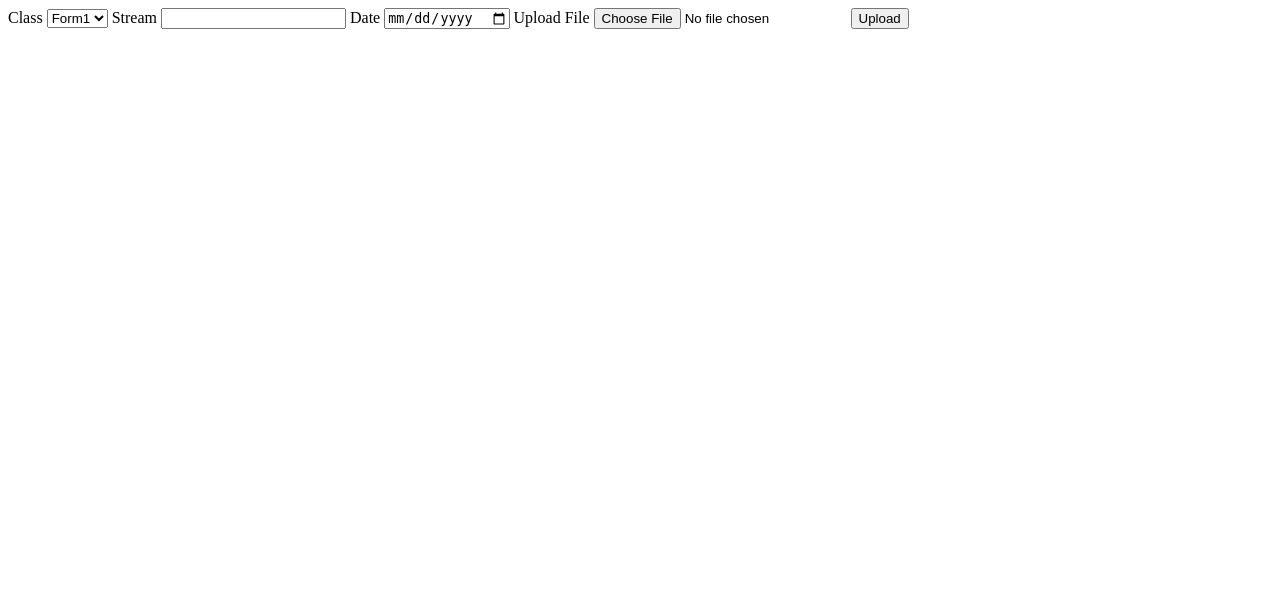
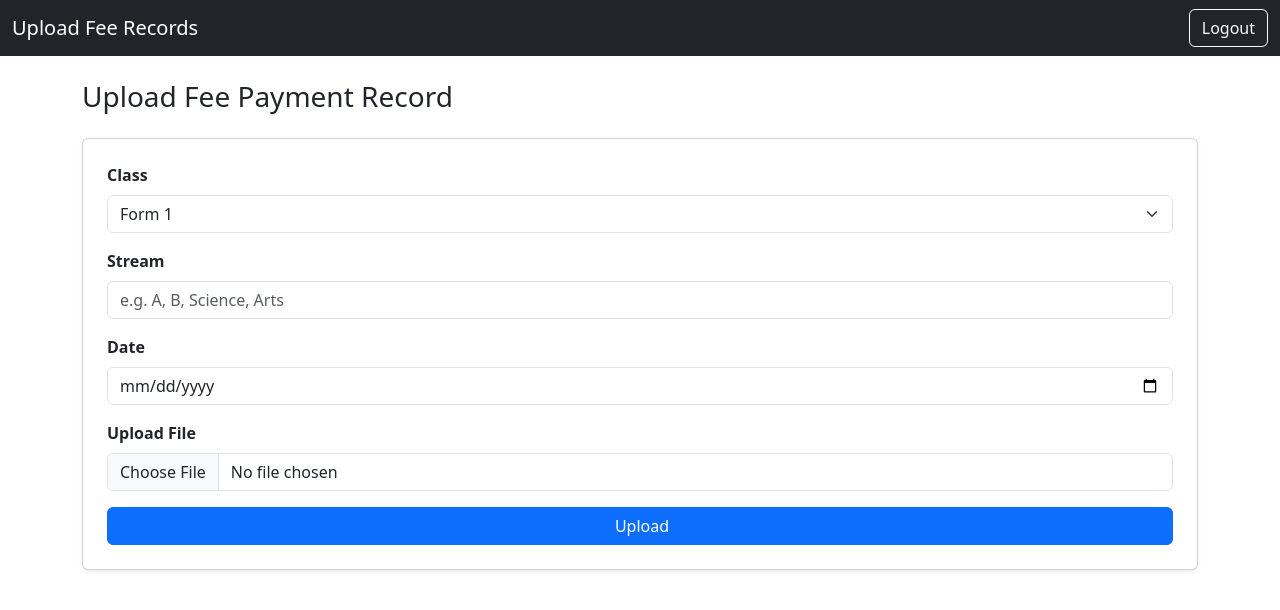
Before and after one commit to EzraelJeremiah-py/PESS, a Flask app: page /fees/upload in a window 1280 px wide. Shown: the top 610 px of the page. Run offline with Flask 3, Linux system fonts and the light colour scheme; the visitor is signed in with stand-in values (Sample User, id 1); some libraries are stand-ins or nearby versions.

Commit message:
Update upload_fee.html

```diff
--- a/pess-backend/templates/fees/upload_fee.html
+++ b/pess-backend/templates/fees/upload_fee.html
@@ -1,18 +1,56 @@
-<form method="POST" enctype="multipart/form-data">
-  <label>Class</label>
-  <select name="class" required>
-    <option>Form1</option><option>Form2</option><option>Form3</option>
-    <option>Form4</option><option>Form5</option><option>Form6</option>
-  </select>
+<!DOCTYPE html>
+<html lang="en">
+<head>
+  <meta charset="UTF-8">
+  <title>Upload Fee Records</title>
+  <link href="https://cdn.jsdelivr.net/npm/bootstrap@5.3.3/dist/css/bootstrap.min.css" rel="stylesheet">
+</head>
+<body>
+  <!-- Navbar -->
+  <nav class="navbar navbar-dark bg-dark">
+    <div class="container-fluid">
+      <span class="navbar-brand">Upload Fee Records</span>
+      <a href="{{ url_for('auth.logout') }}" class="btn btn-outline-light">Logout</a>
+    </div>
+  </nav>
 
-  <label>Stream</label>
-  <input type="text" name="stream" required>
+  <!-- Main Content -->
+  <div class="container mt-4">
+    <h3 class="mb-4">Upload Fee Payment Record</h3>
 
-  <label>Date</label>
-  <input type="date" name="fee_date" required>
+    <!-- Upload Form -->
+    <form method="POST" enctype="multipart/form-data" class="card p-4 shadow-sm">
+      <div class="mb-3">
+        <label class="form-label fw-bold">Class</label>
+        <select name="class" class="form-select" required>
+          <option value="Form1">Form 1</option>
+          <option value="Form2">Form 2</option>
+          <option value="Form3">Form 3</option>
+          <option value="Form4">Form 4</option>
+          <option value="Form5">Form 5</option>
+          <option value="Form6">Form 6</option>
+        </select>
+      </div>
 
-  <label>Upload File</label>
-  <input type="file" name="file" required>
+      <div class="mb-3">
+        <label class="form-label fw-bold">Stream</label>
+        <input type="text" name="stream" class="form-control" placeholder="e.g. A, B, Science, Arts" required>
+      </div>
 
-  <button type="submit">Upload</button>
-</form>
+      <div class="mb-3">
+        <label class="form-label fw-bold">Date</label>
+        <input type="date" name="fee_date" class="form-control" required>
+      </div>
+
+      <div class="mb-3">
+        <label class="form-label fw-bold">Upload File</label>
+        <input type="file" name="file" class="form-control" required>
+      </div>
+
+      <button type="submit" class="btn btn-primary w-100">
+        <i class="bi bi-upload me-1"></i> Upload
+      </button>
+    </form>
+  </div>
+</body>
+</html>
```
